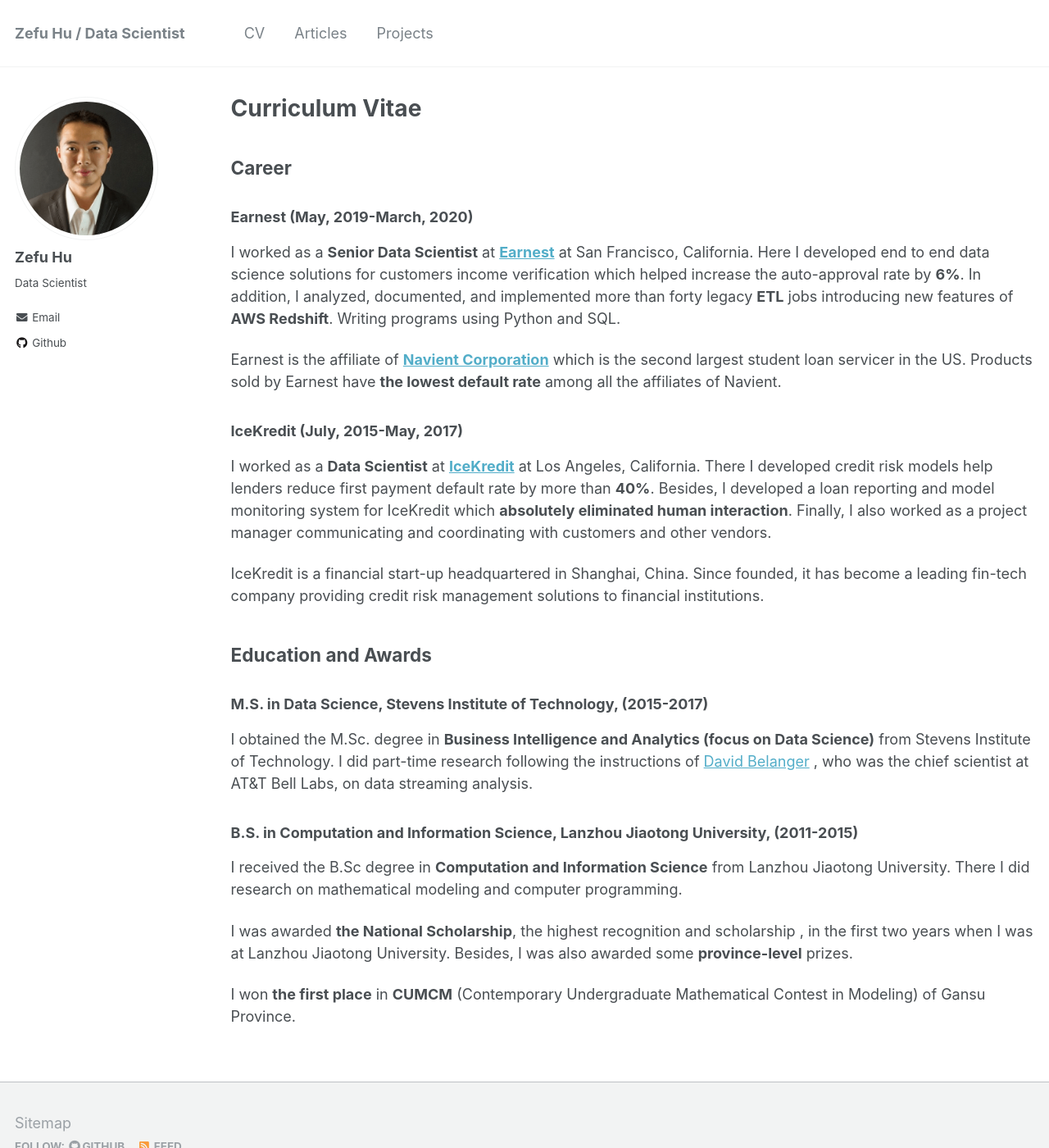
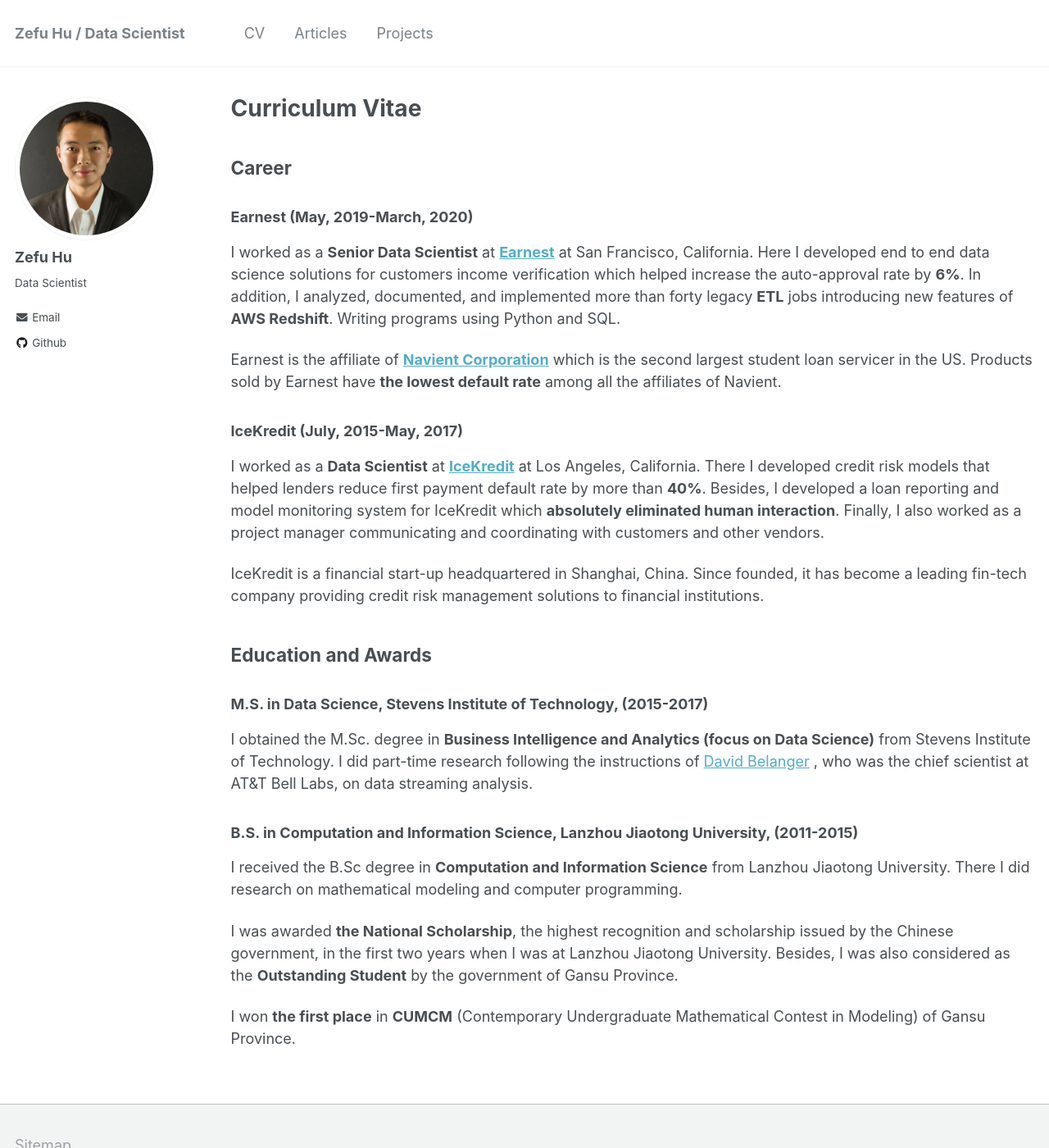
Before and after one commit to Superhzf/Superhzf.github.io, a Jekyll site: the page built from _pages/cv.md, in a window 1280 px wide and 1400 px high. Shown: the whole window at 82% size. Built offline with Jekyll 4.4.1, drawn with Linux system fonts in a browser that asks for light colours.

Commit message:
type: doc
Review the CV for better understanding

```diff
--- a/_pages/cv.md
+++ b/_pages/cv.md
@@ -24,7 +24,7 @@ have **the lowest default rate** among all the affiliates of Navient.
 
 ### IceKredit (July, 2015-May, 2017)
 I worked as a **Data Scientist** at **[IceKredit](http://www.icekredit.com/)**
-at Los Angeles, California. There I developed credit risk models help lenders
+at Los Angeles, California. There I developed credit risk models that helped lenders
 reduce first payment default rate by more than **40%**. Besides, I developed a
 loan reporting and model monitoring system for IceKredit which **absolutely
 eliminated human interaction**. Finally, I also worked as a project manager
@@ -47,8 +47,8 @@ Lanzhou Jiaotong University. There I did research on mathematical modeling and
 computer programming.
 
 I was awarded **the National Scholarship**, the highest recognition and
-scholarship , in the first two years when I was at Lanzhou Jiaotong University.
-Besides, I was also awarded some **province-level** prizes.
+scholarship issued by the Chinese government, in the first two years when I was at Lanzhou Jiaotong University.
+Besides, I was also considered as the **Outstanding Student** by the government of Gansu Province.
 
 I won **the first place** in **CUMCM** (Contemporary Undergraduate Mathematical
 Contest in Modeling) of Gansu Province.
```
